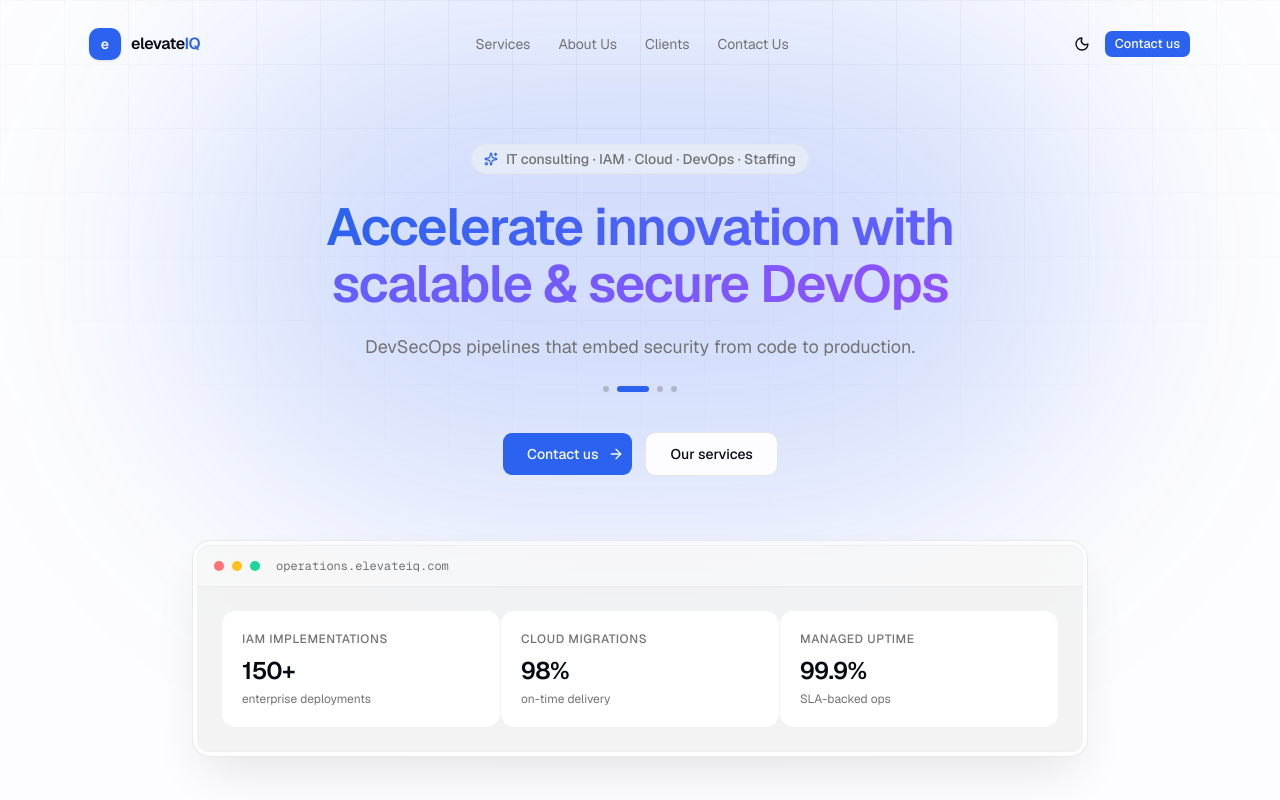
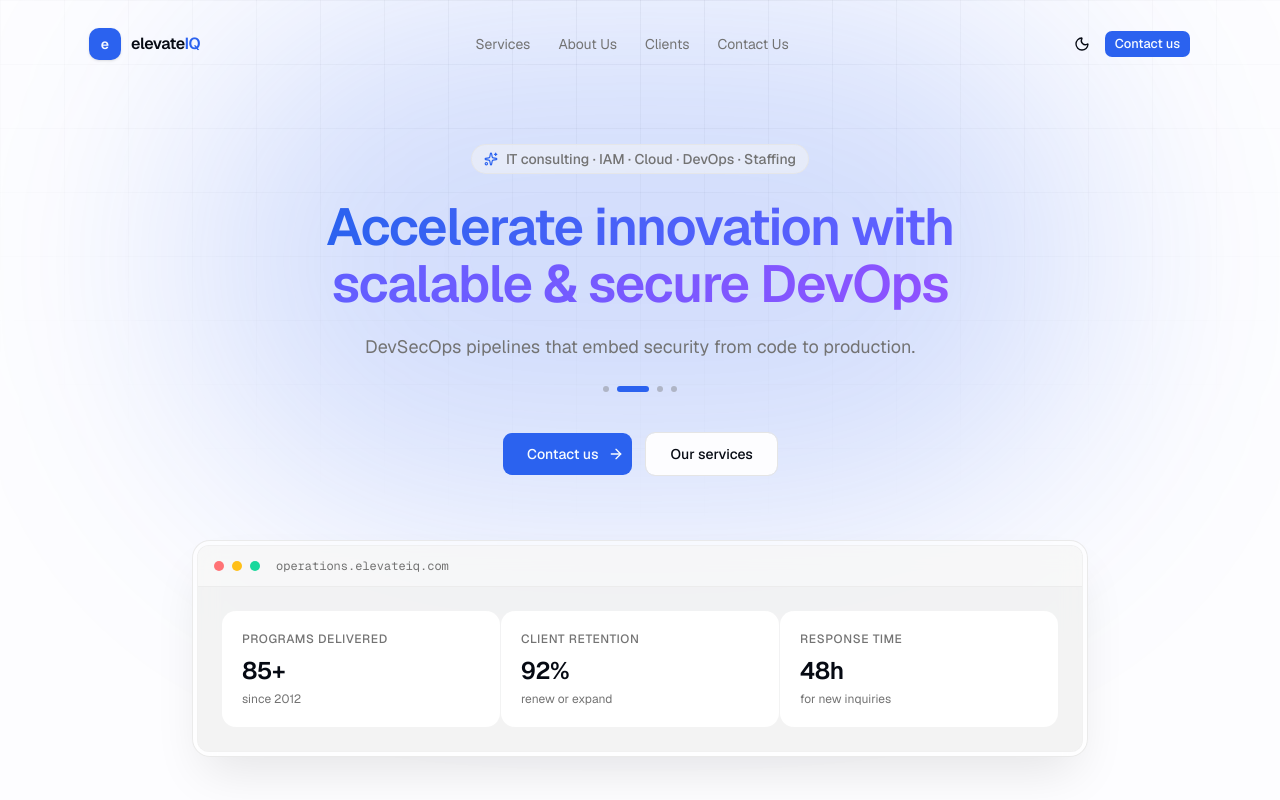
Before and after one commit to emailtorkalva/elevateIQRepo, a Next.js app: page / in a window 1280 px wide. Shown: the top 800 px of the page. Built offline with nearby package versions, Linux system fonts and the light colour scheme.

Commit message:
Update hero.tsx

```diff
--- a/components/home/hero.tsx
+++ b/components/home/hero.tsx
@@ -6,13 +6,14 @@ import { AnimatePresence, motion } from "framer-motion";
 import { useEffect, useState } from "react";
 
 import { Button } from "@/components/ui/button";
+import { BRAND_DOMAIN } from "@/lib/brand";
 import { heroSlides } from "@/lib/company";
 import { fadeUp, staggerContainer } from "@/lib/motion";
 
 const floatingCards = [
-  { label: "IAM implementations", value: "150+", sub: "enterprise deployments" },
-  { label: "Cloud migrations", value: "98%", sub: "on-time delivery" },
-  { label: "Managed uptime", value: "99.9%", sub: "SLA-backed ops" },
+  { label: "Programs delivered", value: "85+", sub: "since 2012" },
+  { label: "Client retention", value: "92%", sub: "renew or expand" },
+  { label: "Response time", value: "48h", sub: "for new inquiries" },
 ];
 
 export function Hero() {
@@ -96,7 +97,7 @@ export function Hero() {
             className="mt-10 flex flex-col items-center justify-center gap-3 sm:flex-row"
           >
             <Button size="lg" className="h-11 px-6" asChild>
-              <Link href="#contact">
+              <Link href="/contact">
                 Contact us
                 <ArrowRight className="ml-1" data-icon="inline-end" />
               </Link>
@@ -120,7 +121,7 @@ export function Hero() {
                 <span className="size-2.5 rounded-full bg-amber-400/90" />
                 <span className="size-2.5 rounded-full bg-emerald-400/90" />
                 <span className="ml-2 font-mono text-xs text-muted-foreground">
-                  operations.elevateiq.com
+                  {BRAND_DOMAIN}
                 </span>
               </div>
               <div className="grid gap-px bg-border/40 p-4 sm:grid-cols-3 sm:p-6">
```
